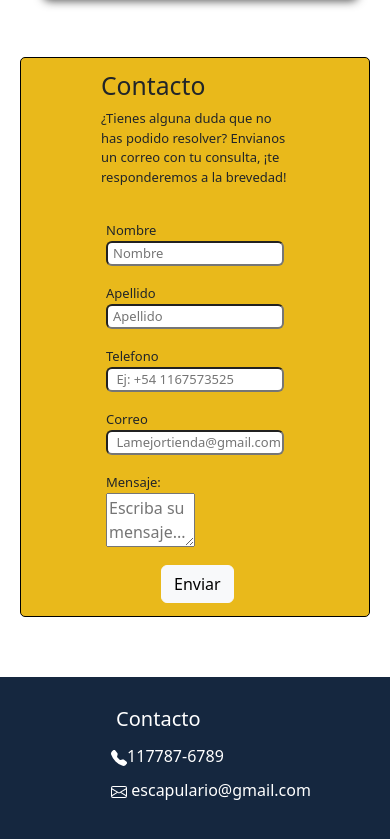
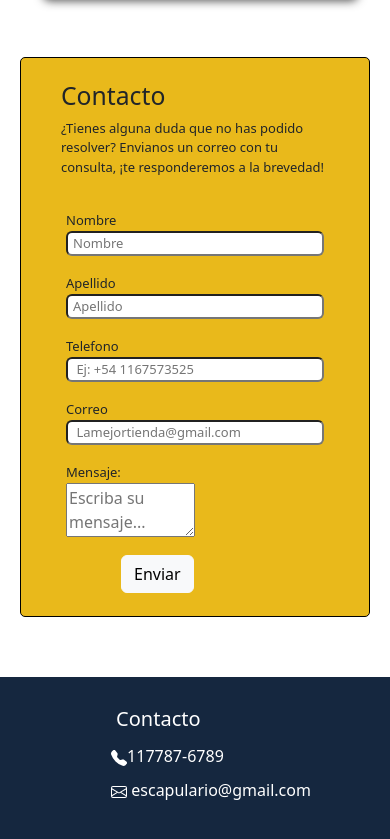
Before and after one commit to Leonel1440/Comision44960, a plain HTML site: page index.html in a window 390 px wide. Shown: the part 2233-3072 px from the top of the page. Drawn offline with nearby package versions, Linux system fonts and the light colour scheme.

Commit message:
editamos scss

```diff
--- a/sass/main.scss
+++ b/sass/main.scss
@@ -494,6 +494,9 @@ footer a svg{
             }
         }
     }
+    .main__section-formulario{
+        padding: 40px 40px;
+    }
     .main__ofertas{
         display: grid;
         grid-template-columns: repeat(7, 400px);
```
Also changed, not shown: sass/main.css, 1 other file.
